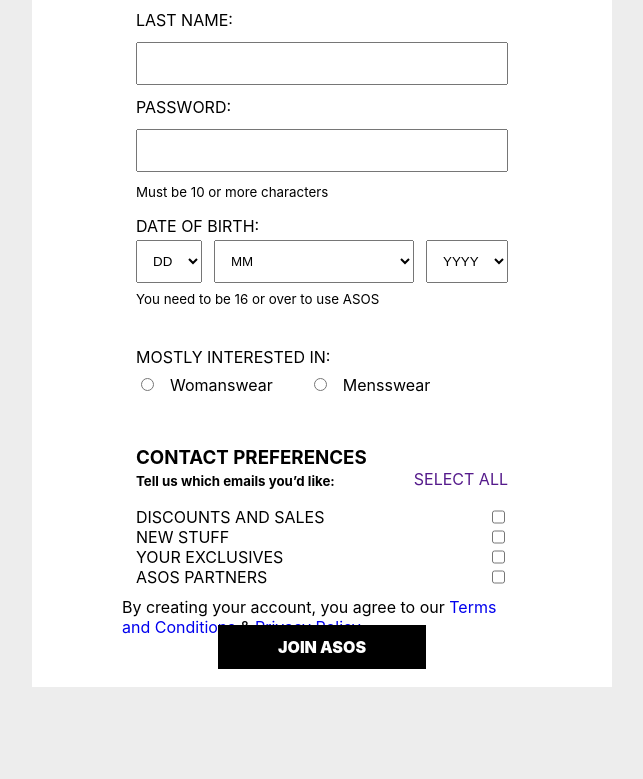
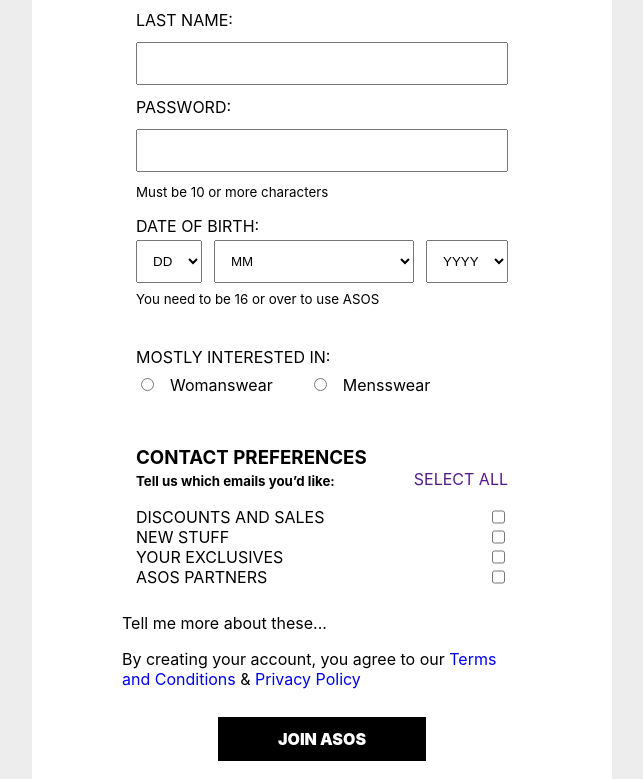
Before and after one commit to anthonyzamarro/dui-one, a React (Create React App) app: page / in a window 1280 px wide. Shown: the part 762-1541 px from the top of the page, without its empty margins (318-961 px from the left). Before the commit the page ends 1449 px from the top, so only its background shows below. Built offline with nearby package versions, Linux system fonts and the light colour scheme.

Commit message:
start adding modal component

```diff
--- a/src/App.css
+++ b/src/App.css
@@ -244,6 +244,19 @@
   Button CTA end
 */
 
+/*
+  legal start
+*/
+.legal__text {
+  padding-bottom: 24px;
+}
+
+/*
+  legal end
+*/
+
+
+
 
 /*
   utils start
--- a/src/components/containers/Legal.tsx
+++ b/src/components/containers/Legal.tsx
@@ -1,9 +1,10 @@
 import React from "react"
 
-const Legal: React.FC = () => {
+const Legal: React.FC = ({ children }) => {
     return (
         <section className="legal__container">
-            By creating your account, you agree to our <a href="/terms-and-conditions">Terms and Conditions</a> & <a href="/privacy-policy">Privacy Policy</a>
+            <p className="legal__text">By creating your account, you agree to our <a href="/terms-and-conditions">Terms and Conditions</a> & <a href="/privacy-policy">Privacy Policy</a></p>
+            { children }
         </section>
     )
 }
--- /dev/null
+++ b/src/components/containers/Modal.tsx
@@ -0,0 +1,18 @@
+import React from "react";
+
+interface Props {
+    targetText: string
+}
+
+const Modal: React.FC<Props> = ({ targetText }) => {
+    return (
+        <section className="modal__container">
+            <p id="modal__target">{targetText}</p>
+            <div>
+
+            </div>
+        </section>
+    )
+}
+
+export default Modal;
--- a/src/components/pages/Home.tsx
+++ b/src/components/pages/Home.tsx
@@ -8,6 +8,7 @@
 import Radio from '../elements/Radio';
 import SelectList from '../elements/SelectList';
 import TextField from '../elements/TextField';
+import Modal from '../containers/Modal';
 
 
 const Home: React.FC = () => {
@@ -121,7 +122,10 @@
                 </fieldset>
             </div>
         </Form>
-        <Legal />
+        <Modal
+            targetText="Tell me more about these..."
+        />
+        <Legal>
             <div className="cta__container">
                 <Button
                     link="www.reddit.com"
@@ -130,6 +134,7 @@
                     type="cta"
                 />
             </div>
+        </Legal>
     </main>
     </Layout>
 
--- a/src/components/pages/SignIn.tsx
+++ b/src/components/pages/SignIn.tsx
@@ -1,7 +1,7 @@
 import React from "react";
 import Form from "../containers/Form";
 import Nav from "../containers/Nav";
-import Layout from "../containers/Layout";
+import Layout from "../layout/Layout";
 import SignUpWith from "../containers/SignUpWith";
 import Button from "../elements/Button";
 import TextField from "../elements/TextField";
```
Lines whose indentation alone changed are shown as unchanged.
